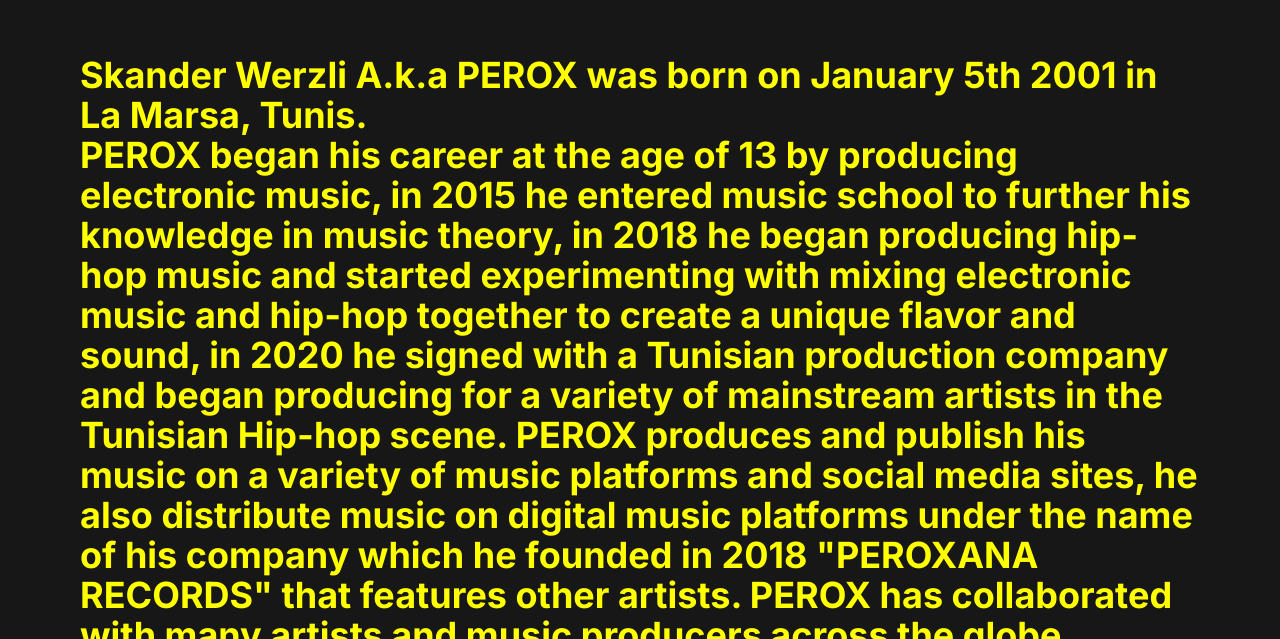
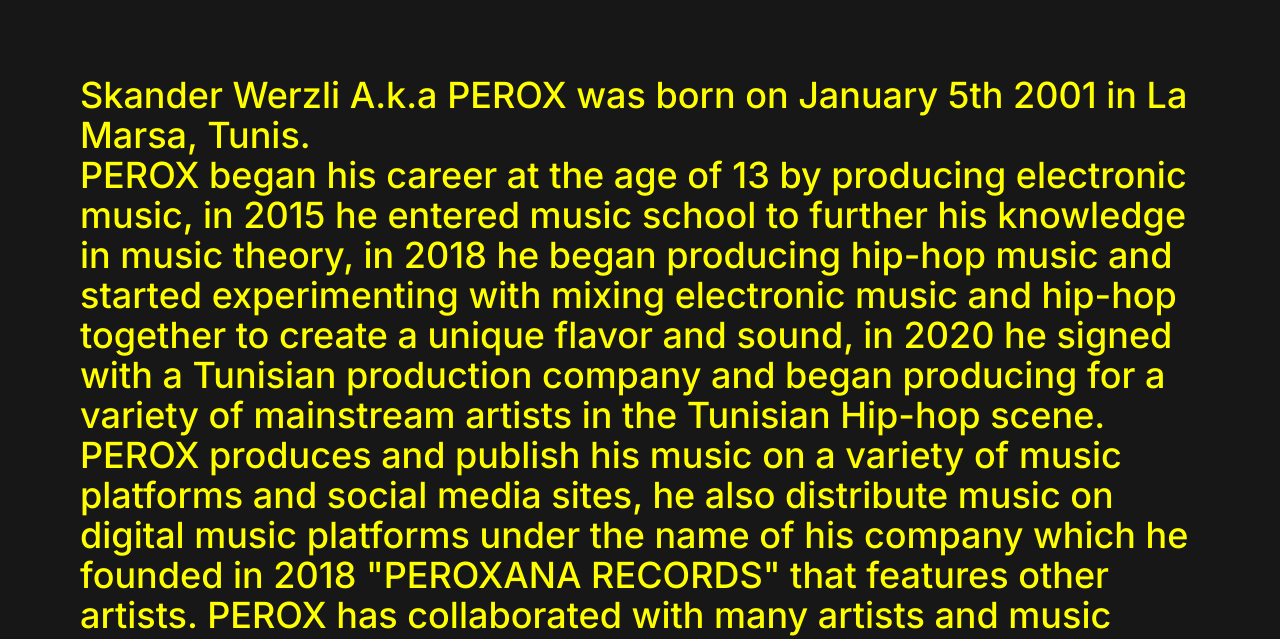
Before and after one commit to karim-hammami/perox, a Next.js app: page / in a window 1280 px wide. Shown: the part 1621-2260 px from the top of the page. Built offline with nearby package versions, Linux system fonts and the light colour scheme.

Commit message:
replace the description from bold to medium, replace vertical padding on small screens from py-4 to py-2

```diff
--- a/src/components/Desk.tsx
+++ b/src/components/Desk.tsx
@@ -3,7 +3,7 @@
 function Desk() {
   return (
     <div className="flex items-center m-0 justify-center h-screen  w-full">
-      <h1 className="text-[#FFFF00] font-bold text-base overflow-x-hidden md:overflow-hidden whitespace-normal lg:text-4xl px-12 mb-20 mt-28 md:p-20" >Skander Werzli A.k.a PEROX was born on January 5th 2001 in La Marsa, Tunis. <br></br>
+      <h1 className="text-[#FFFF00] font-medium text-base overflow-x-hidden md:overflow-hidden whitespace-normal lg:text-4xl px-12 mb-20 mt-28 md:p-20" >Skander Werzli A.k.a PEROX was born on January 5th 2001 in La Marsa, Tunis. <br></br>
 PEROX began his career at the age of 13 by producing electronic music, in 2015 he entered music school to further his knowledge in music theory, in 2018 he began producing hip-hop music and started experimenting with mixing electronic music and hip-hop together to create a unique flavor and sound, in 2020 he signed with a Tunisian production company and began producing for a variety of mainstream artists in the Tunisian Hip-hop scene.
 
 PEROX produces and publish his music on a variety of music platforms and social media sites, he also distribute music on digital music platforms under the name of his company which he founded in 2018 "PEROXANA RECORDS" that features other artists.
--- a/src/components/Navbar.tsx
+++ b/src/components/Navbar.tsx
@@ -9,14 +9,11 @@
 const Navbar: React.FC<Props> = ({ className }) => {
   return (
     <header
-      className={`fixed top-0 left-0 right-0 backdrop-blur-2xl  flex items-center z-50 justify-between bg-transparent py-5 px-6 ${className ?? ''}`}
-    >
+      className={`fixed top-0 left-0 right-0 backdrop-blur-2xl  flex items-center z-50 justify-between bg-transparent py-2 md:py-5 px-6 ${className ?? ''}`}>
       <a href="/" className=" flex items-center">
         <Image src='/LOGOS.png' alt='logo' width={60} height={20} />
       </a>
-
-        <Image src={'/hamburger.svg'} alt="ham" width={60} height={20}/>
-
+      <Image src={'/hamburger.svg'} alt="ham" width={60} height={20}/>
     </header>
   );
 };
```
